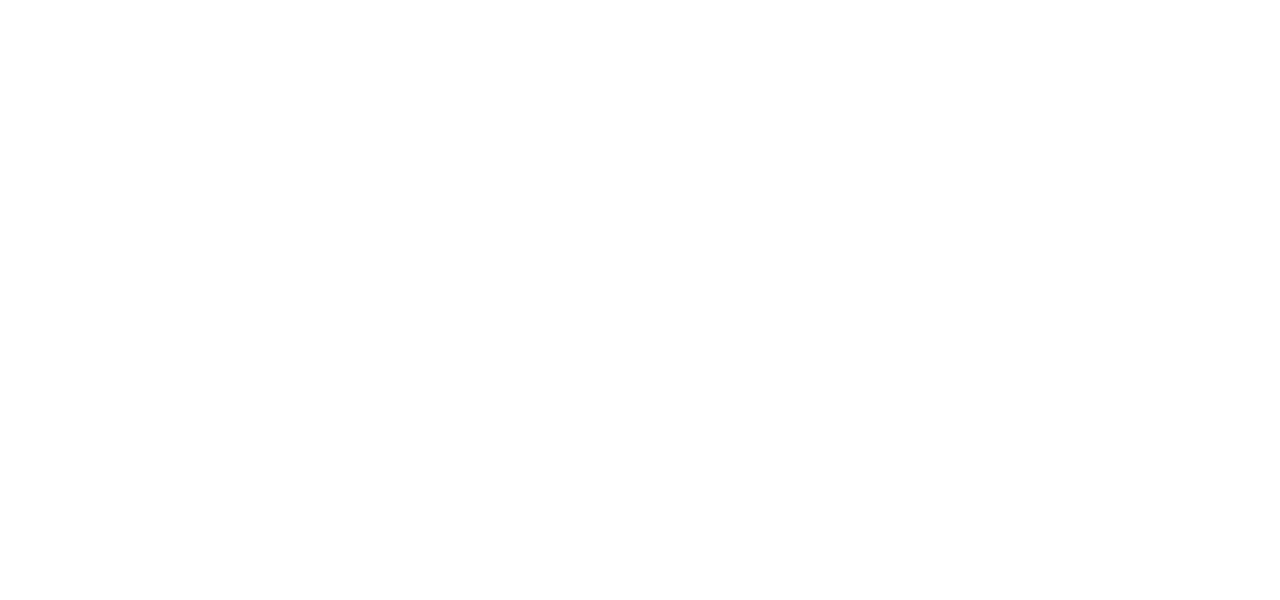
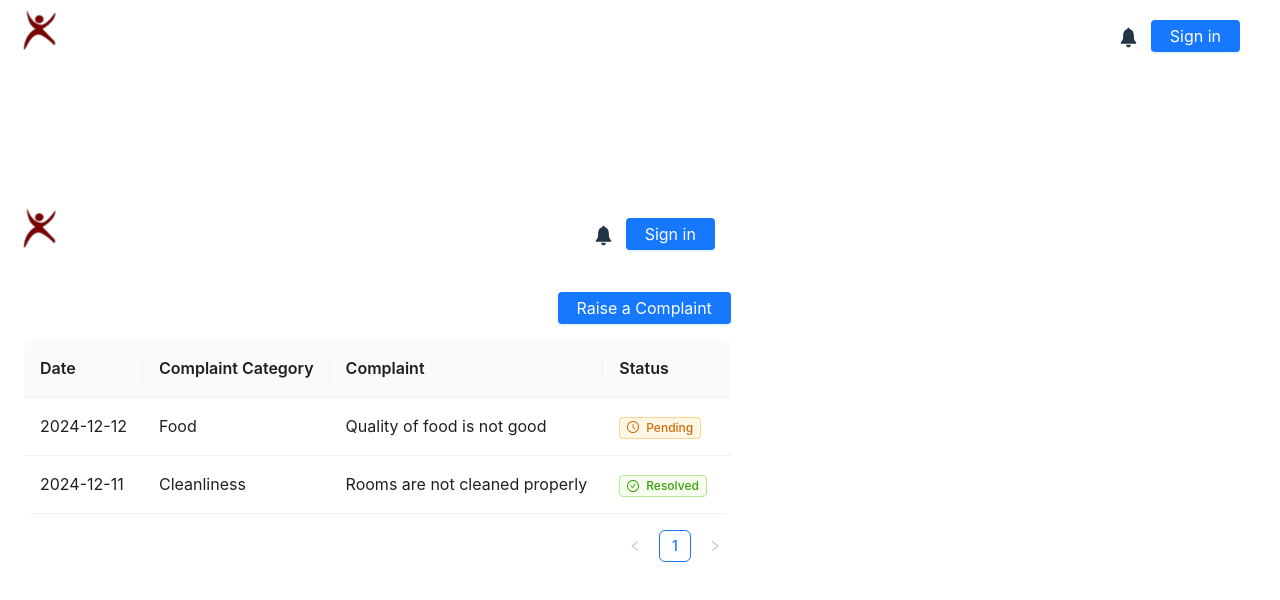
Before and after one commit to skjani314/MessMonetering, a React (Vite) app in the folder Client/mess/: page /student in a window 1280 px wide. Before the commit this address had no page. Shown: the top 600 px of the page. Built offline with nearby package versions, Linux system fonts and the light colour scheme.

Commit message:
student page completed

```diff
--- a/Client/mess/src/App.jsx
+++ b/Client/mess/src/App.jsx
@@ -6,6 +6,7 @@ import { message } from 'antd';
 import Home from './components/Home/Home';
 import Coordinator from './pages/Coordinator';
 import Header from './components/Header/Header';
+import Student from './pages/Student'
 
 function App() {
 
@@ -52,6 +53,7 @@ function App() {
       <Routes>
         <Route  path='/' element={<Home/>} />
         <Route path='/coordinator' element={<Coordinator/>} />
+        <Route path="/student" element={<Student/>}/>
 </Routes>
   </Context.Provider>
   )
--- a/Client/mess/src/components/Student/ComplaintsTable.css
+++ b/Client/mess/src/components/Student/ComplaintsTable.css
@@ -1,124 +1,145 @@
-/* General Styling for Complaints Table Component */
+/* Base styles for the container */
 .complaints-container {
-    padding: 20px;
-    background-color: #f9f9f9;
+  padding: 16px;
+  margin: auto;
+  max-width: 1200px;
+  box-sizing: border-box;
 }
 
+/* Header styles */
 .complaints-header {
   display: flex;
   justify-content: flex-end;
-    margin-bottom: 20px;
+  margin-bottom: 16px;
 }
 
-  .ant-btn-primary {
-    background-color: #1890ff;
-    border-color: #1890ff;
+/* Table styles */
+.complaints-table .ant-table {
+  border-radius: 8px;
+  overflow-x: auto; /* Ensures responsiveness for small screens */
 }
 
-  .ant-btn-primary:hover {
-    background-color: #40a9ff;
-    border-color: #40a9ff;
-  }
-
-  /* Table Styling */
-  .complaints-table {
-    background-color: white;
-    border-radius: 8px;
-    overflow-x: auto; /* Ensures responsiveness */
-    box-shadow: 0 4px 6px rgba(0, 0, 0, 0.1);
-  }
-
-  .ant-table-thead > tr > th {
-    background-color: #fafafa;
-    font-weight: bold;
-    text-align: center;
-  }
-
-  .ant-table-tbody > tr > td {
-    text-align: center;
-  }
-
-  .ant-tag {
-    display: flex;
-    align-items: center;
-    justify-content: center;
-    font-size: 14px;
-  }
-
-  /* Modal Styling */
+/* Modal styling for alignment and text */
 .ant-modal {
   border-radius: 8px;
 }
 
-  .ant-modal-header {
-    background-color: #fafafa;
-    border-radius: 8px 8px 0 0;
-    text-align: center;
+.ant-modal .ant-form-item-label > label {
   font-weight: bold;
 }
 
-  .ant-modal-title {
-    font-size: 18px;
+/* Responsive typography for text inside modals */
+.ant-modal p {
+  font-size: 14px;
+  line-height: 1.6;
 }
 
-  .ant-modal-footer {
-    text-align: center;
-  }
-
-  /* Form Field Styling */
-  .ant-form-item {
-    margin-bottom: 16px;
-  }
-
-  .ant-input,
-  .ant-select-selector {
+/* Button styling */
+button.ant-btn-primary {
+  font-size: 14px;
+  padding: 6px 12px;
   border-radius: 4px;
 }
 
-  .ant-btn {
-    border-radius: 4px;
-    font-size: 14px;
-  }
+/* Responsive design using media queries */
 
-  /* Responsive Styling */
-  @media (max-width: 768px) {
+/* For very small devices (300px to 479px) */
+@media (max-width: 479px) {
   .complaints-container {
-      padding: 10px;
+    padding: 8px;
   }
 
   .complaints-header {
     justify-content: center;
   }
 
-    .ant-table {
+  .complaints-table .ant-table th,
+  .complaints-table .ant-table td {
     font-size: 12px;
   }
 
-    .ant-modal {
-      width: 90%;
-      padding: 10px;
+  .ant-modal .ant-form-item-label > label {
+    font-size: 14px;
   }
 
-    .ant-modal-header {
+  .ant-modal p {
+    font-size: 12px;
+  }
+
+  button.ant-btn-primary {
+    font-size: 12px;
+    padding: 5px 10px;
+  }
+}
+
+/* For small devices (480px to 767px) */
+@media (min-width: 480px) and (max-width: 767px) {
+  .complaints-container {
+    padding: 12px;
+  }
+
+  .complaints-header {
+    justify-content: center;
+  }
+
+  .complaints-table .ant-table th,
+  .complaints-table .ant-table td {
+    font-size: 14px;
+  }
+
+  button.ant-btn-primary {
+    font-size: 13px;
+    padding: 6px 12px;
+  }
+}
+
+/* For medium devices (768px to 991px) */
+@media (min-width: 768px) and (max-width: 991px) {
+  .complaints-container {
+    padding: 16px;
+  }
+
+  .complaints-table .ant-table th,
+  .complaints-table .ant-table td {
+    font-size: 15px;
+  }
+
+  button.ant-btn-primary {
+    font-size: 14px;
+    padding: 8px 14px;
+  }
+}
+
+/* For large devices (992px to 1199px) */
+@media (min-width: 992px) and (max-width: 1199px) {
+  .complaints-container {
+    padding: 20px;
+  }
+
+  .complaints-table .ant-table th,
+  .complaints-table .ant-table td {
     font-size: 16px;
   }
 
-    .ant-btn {
-      font-size: 12px;
+  button.ant-btn-primary {
+    font-size: 15px;
+    padding: 10px 16px;
   }
 }
 
-  @media (max-width: 480px) {
-    .ant-table {
-      font-size: 10px;
+/* For extra-large devices (1200px and above) */
+@media (min-width: 1200px) {
+  .complaints-container {
+    padding: 24px;
   }
 
-    .ant-modal {
-      padding: 5px;
+  .complaints-table .ant-table th,
+  .complaints-table .ant-table td {
+    font-size: 16px;
   }
 
-    .ant-btn {
-      font-size: 10px;
-      padding: 5px 10px;
+  button.ant-btn-primary {
+    font-size: 16px;
+    padding: 12px 18px;
   }
 }
--- a/Client/mess/src/components/Student/ComplaintsTable.jsx
+++ b/Client/mess/src/components/Student/ComplaintsTable.jsx
@@ -1,6 +1,6 @@
 import React, { useState } from "react";
-import { Table, Button, Modal, Form, Input, Select, Tag, Timeline } from "antd";
-import { CheckCircleOutlined, ClockCircleOutlined } from "@ant-design/icons";
+import { Table, Button, Modal, Form, Input, Select, Tag, Timeline, Upload } from "antd";
+import { UploadOutlined, CheckCircleOutlined, ClockCircleOutlined } from "@ant-design/icons";
 import "./ComplaintsTable.css";
 
 const { Option } = Select;
@@ -21,6 +21,7 @@ const ComplaintsTable = () => {
         { timestamp: "2024-12-12", action: "Complaint Registered" },
         { timestamp: "2024-12-13", action: "Complaint under review" },
       ],
+      image: null, // No image uploaded
     },
     {
       key: "2",
@@ -32,9 +33,11 @@ const ComplaintsTable = () => {
         { timestamp: "2024-12-11", action: "Complaint Registered" },
         { timestamp: "2024-12-12", action: "Complaint resolved" },
       ],
+      image: "https://via.placeholder.com/150", // Example uploaded image
     },
   ]);
 
+  const [uploadedImage, setUploadedImage] = useState(null); // Store the uploaded image
   const [selectedComplaint, setSelectedComplaint] = useState(null);
 
   const columns = [
@@ -52,34 +55,26 @@ const ComplaintsTable = () => {
       title: "Complaint",
       dataIndex: "complaint",
       key: "complaint",
-      render: (text, record) => (
-        <a
-          onClick={() => handleComplaintClick(record)}
-          style={{ color: "#1890ff", cursor: "pointer" }}
-        >
-          {text}
-        </a>
-      ),
     },
     {
       title: "Status",
       dataIndex: "status",
       key: "status",
-      render: (status) => {
-        if (status === "Pending") {
-          return (
-            <Tag color="Red" icon={<ClockCircleOutlined />}>
-              Pending
+      render: (status, record) => {
+        const isPending = status === "Pending";
+        return (
+          <a
+            onClick={() => handleStatusClick(record)}
+            style={{ color: isPending ? "orange" : "green", cursor: "pointer" }}
+          >
+            <Tag
+              color={isPending ? "orange" : "green"}
+              icon={isPending ? <ClockCircleOutlined /> : <CheckCircleOutlined />}
+            >
+              {status}
             </Tag>
-          );
-        } else if (status === "Resolved") {
-          return (
-            <Tag color="Green" icon={<CheckCircleOutlined />}>
-              Resolved
-            </Tag>
-          );
-        }
-        return status;
+          </a>
+        );
       },
     },
   ];
@@ -90,7 +85,16 @@ const ComplaintsTable = () => {
 
   const handleCancel = () => {
     setIsModalVisible(false);
+    setUploadedImage(null); // Reset image
     form.resetFields();
+  };
+
+  const handleUploadChange = (info) => {
+    if (info.file && info.file.originFileObj) {
+      setUploadedImage(info.file.originFileObj);
+    } else {
+      setUploadedImage(null);
+    }
   };
 
   const handleSubmit = (values) => {
@@ -101,14 +105,16 @@ const ComplaintsTable = () => {
       complaint: values.complaint,
       status: "Pending",
       timeline: [{ timestamp: new Date().toISOString().split("T")[0], action: "Complaint Registered" }],
+      image: uploadedImage ? URL.createObjectURL(uploadedImage) : null,
     };
 
     setData([...data, newComplaint]);
     setIsModalVisible(false);
+    setUploadedImage(null); // Reset image
     form.resetFields();
   };
 
-  const handleComplaintClick = (complaint) => {
+  const handleStatusClick = (complaint) => {
     setSelectedComplaint(complaint);
     setIsComplaintDetailVisible(true);
   };
@@ -145,10 +151,14 @@ const ComplaintsTable = () => {
             rules={[{ required: true, message: "Please select a category" }]}
           >
             <Select placeholder="Select a category">
-              <Option value="Food">Food</Option>
-              <Option value="Cleanliness">Cleanliness</Option>
-              <Option value="Electricity">Electricity</Option>
-              <Option value="Other">Other</Option>
+              <Option value="Timeliness">Timeliness of service</Option>
+              <Option value="Cleanliness of Mess">Cleanliness of dining hall,plates and surroundings</Option>
+              <Option value="Quality of food">Food Quality  including Rice,Snacks,Tea,Coffee and Breakfast</Option>
+              <Option value="Quantity of food">Quantity of food served as per Menu</Option>
+              <Option value="Courtesy of Mess staff"> Courtesy of Mess staff as per the Menu</Option>
+              <Option value="Staff hygine">Staff Hygine(uniforms,gloves,masks)</Option>
+              <Option value="Cooking and serving">Cooking and Serving adherence to the menu</Option>
+              <Option value="Cleanliness of Wash basins">Cleanliness of wash basins and wash areas</Option>
             </Select>
           </Form.Item>
           <Form.Item
@@ -158,6 +168,19 @@ const ComplaintsTable = () => {
           >
             <Input.TextArea placeholder="Describe your complaint" rows={4} />
           </Form.Item>
+          <Form.Item
+            name="image"
+            label="Upload Image"
+          >
+            <Upload
+              name="complaintImage"
+              listType="picture"
+              beforeUpload={() => false} // Prevent automatic upload
+              onChange={handleUploadChange}
+            >
+              <Button icon={<UploadOutlined />}>Click to Upload</Button>
+            </Upload>
+          </Form.Item>
           <Form.Item>
             <Button type="primary" htmlType="submit">
               Submit
@@ -166,7 +189,7 @@ const ComplaintsTable = () => {
         </Form>
       </Modal>
 
-      {/* Modal for Complaint Timeline and Description */}
+      {/* Modal for Complaint Timeline and Details */}
       <Modal
         title="Complaint Details"
         visible={isComplaintDetailVisible}
@@ -175,10 +198,21 @@ const ComplaintsTable = () => {
       >
         {selectedComplaint && (
           <div>
+            <p><strong>Complaint Category:</strong> {selectedComplaint.category}</p>
             <p><strong>Complaint Description:</strong> {selectedComplaint.complaint}</p>
+            {selectedComplaint.image && (
+              <div>
+                <p><strong>Uploaded Image:</strong></p>
+                <img
+                  src={selectedComplaint.image}
+                  alt="Complaint"
+                  style={{ maxWidth: "100%", borderRadius: "8px" }}
+                />
+              </div>
+            )}
             <Timeline>
               {selectedComplaint.timeline.map((entry, index) => (
-                <Timeline.Item key={index} color={index % 2 === 0 ?"red" :"green"}>
+                <Timeline.Item key={index} color={index % 2 === 0 ? "green" : "blue"}>
                   <strong>{entry.timestamp}</strong>: {entry.action}
                 </Timeline.Item>
               ))}
--- a/Client/mess/src/pages/Student.jsx
+++ b/Client/mess/src/pages/Student.jsx
@@ -0,0 +1,14 @@
+import React from 'react'
+import Header from '../components/Header/Header'
+import ComplaintsTable from '../components/Student/ComplaintsTable'
+
+function Student() {
+  return (
+    <div>
+      <Header/>
+      <ComplaintsTable/>
+    </div>
+  )
+}
+
+export default Student
```
Lines whose indentation alone changed are shown as unchanged.
